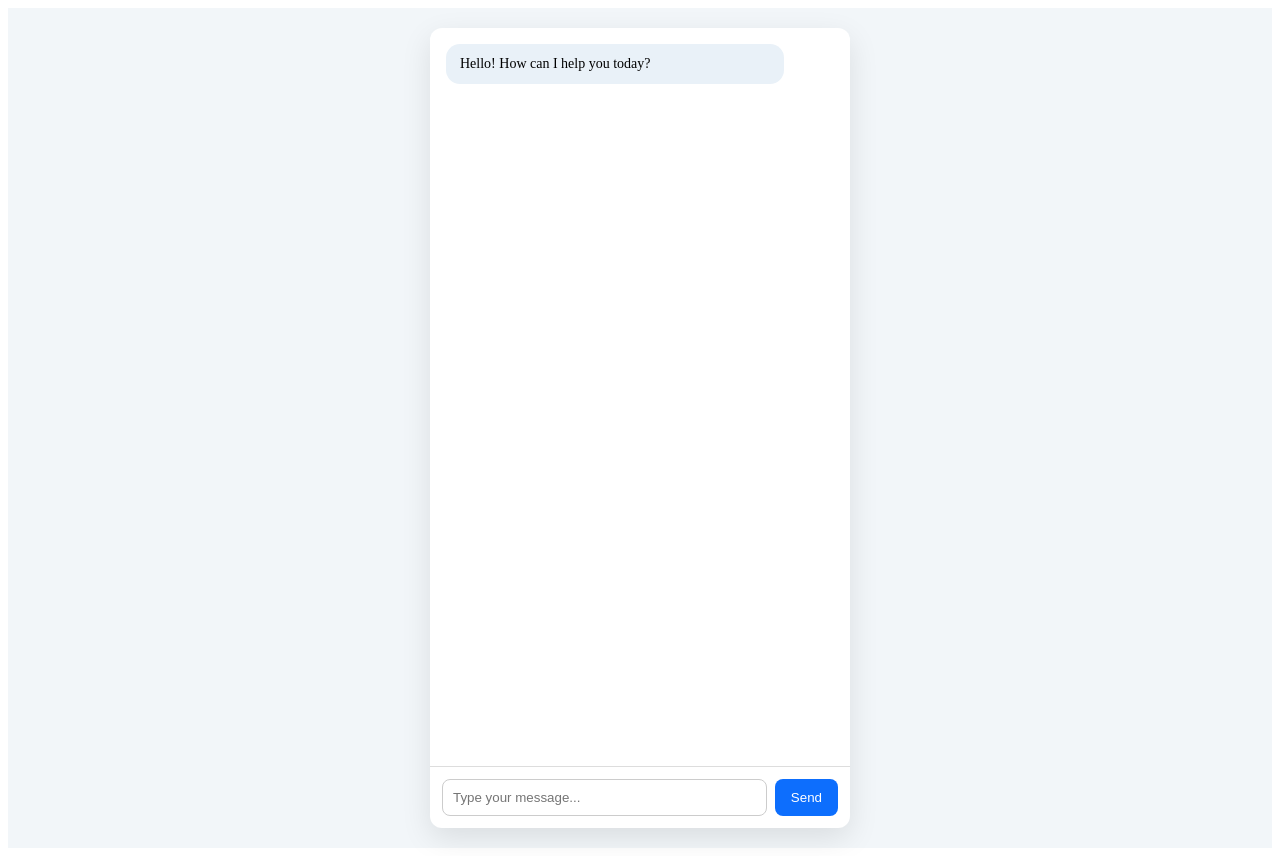
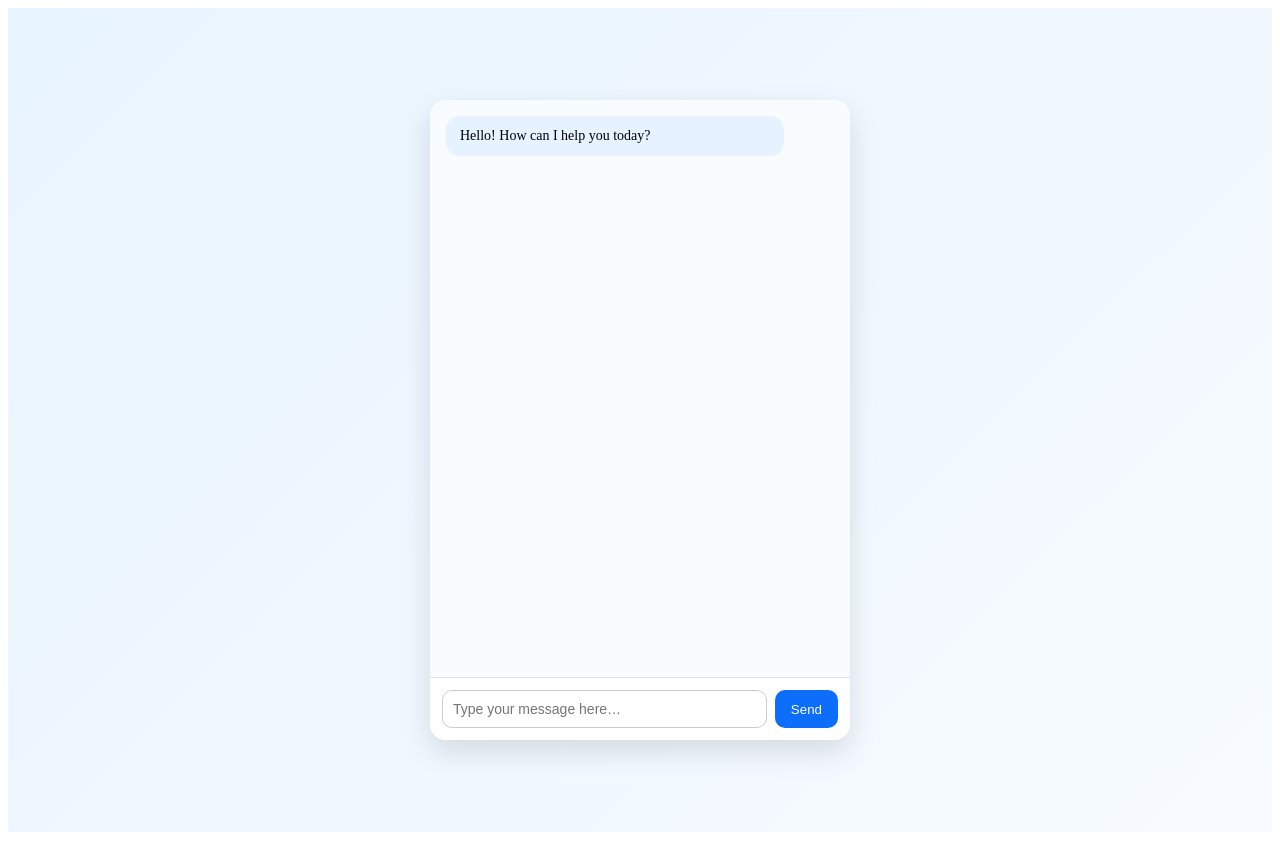
Before and after one commit to bilalali2010/hospital-chatbot, a Next.js app: page / in a window 1280 px wide. Built offline with nearby package versions, Linux system fonts and the light colour scheme.

Commit message:
Update ChatApp.jsx

```diff
--- a/app/ChatApp.jsx
+++ b/app/ChatApp.jsx
@@ -1,6 +1,6 @@
 "use client";
 
-import { useState, useEffect } from "react";
+import { useState } from "react";
 import { useSearchParams } from "next/navigation";
 
 export default function ChatApp() {
@@ -8,21 +8,15 @@ export default function ChatApp() {
   const isAdmin = searchParams.get("admin") === "1";
 
   const [messages, setMessages] = useState([
-    {
-      role: "assistant",
-      content: "Hello! How can I help you today?"
-    }
+    { role: "assistant", content: "Hello! How can I help you today?" }
   ]);
-
   const [input, setInput] = useState("");
   const [loading, setLoading] = useState(false);
-  const [knowledge, setKnowledge] = useState("");
 
   async function sendMessage() {
     if (!input.trim()) return;
 
-    const userMsg = { role: "user", content: input };
-    setMessages((prev) => [...prev, userMsg]);
+    setMessages((prev) => [...prev, { role: "user", content: input }]);
     setInput("");
     setLoading(true);
 
@@ -38,13 +32,13 @@ export default function ChatApp() {
       ...prev,
       { role: "assistant", content: data.reply }
     ]);
-
     setLoading(false);
   }
 
   return (
-    <div style={styles.wrapper}>
-      <div style={styles.chatBox}>
+    <div style={styles.page}>
+      <div style={styles.chatCard}>
+        {/* Chat messages */}
         <div style={styles.messages}>
           {messages.map((m, i) => (
             <div
@@ -67,108 +61,116 @@ export default function ChatApp() {
           )}
         </div>
 
-        <div style={styles.inputBox}>
+        {/* Input bar */}
+        <div style={styles.inputBar}>
           <input
             value={input}
             onChange={(e) => setInput(e.target.value)}
-            placeholder="Type your message..."
+            placeholder="Type your message here…"
             style={styles.input}
+            onKeyDown={(e) => e.key === "Enter" && sendMessage()}
           />
-          <button onClick={sendMessage} style={styles.button}>
+          <button onClick={sendMessage} style={styles.sendBtn}>
             Send
           </button>
         </div>
       </div>
 
       {isAdmin && (
-        <div style={styles.adminPanel}>
-          <h3>Admin Knowledge Panel</h3>
-          <p>
-            Knowledge is loaded from <b>data/hospital.json</b>
-          </p>
-          <textarea
-            value={knowledge}
-            onChange={(e) => setKnowledge(e.target.value)}
-            placeholder="Edit hospital.json in GitHub to update data"
-            style={styles.textarea}
-          />
+        <div style={styles.adminNote}>
+          <b>Admin Mode:</b>
+          Knowledge is loaded from <code>data/hospital.json</code>.
+          Edit that file and redeploy to update information.
         </div>
       )}
     </div>
   );
 }
 
+/* ---------------- STYLES ---------------- */
+
 const styles = {
-  wrapper: {
+  page: {
+    height: "100vh",
     display: "flex",
     justifyContent: "center",
-    padding: 20,
-    background: "#f2f6f9",
-    minHeight: "100vh"
+    alignItems: "center",
+    background: "linear-gradient(135deg, #e8f4ff, #f7fbff)",
+    padding: 12
   },
-  chatBox: {
+
+  chatCard: {
     width: "100%",
     maxWidth: 420,
+    height: "100%",
+    maxHeight: 640,
     background: "#ffffff",
-    borderRadius: 12,
+    borderRadius: 16,
     display: "flex",
     flexDirection: "column",
-    boxShadow: "0 10px 30px rgba(0,0,0,0.1)"
+    boxShadow: "0 12px 30px rgba(0,0,0,0.12)",
+    overflow: "hidden"
   },
+
   messages: {
     flex: 1,
     padding: 16,
-    overflowY: "auto"
+    overflowY: "auto",
+    background: "#f9fcff"
   },
+
   bubble: {
     padding: "10px 14px",
     borderRadius: 14,
     marginBottom: 10,
-    maxWidth: "80%",
     fontSize: 14,
-    lineHeight: 1.4
+    lineHeight: 1.45,
+    maxWidth: "80%"
   },
+
   userBubble: {
+    alignSelf: "flex-end",
     background: "#0d6efd",
-    color: "#fff",
-    alignSelf: "flex-end"
+    color: "#fff"
   },
+
   botBubble: {
-    background: "#e9f1f8",
-    color: "#000",
-    alignSelf: "flex-start"
+    alignSelf: "flex-start",
+    background: "#e6f2ff",
+    color: "#000"
   },
-  inputBox: {
+
+  inputBar: {
     display: "flex",
     padding: 12,
-    borderTop: "1px solid #ddd"
+    borderTop: "1px solid #e0e0e0",
+    background: "#ffffff"
   },
+
   input: {
     flex: 1,
     padding: 10,
-    borderRadius: 8,
-    border: "1px solid #ccc"
+    borderRadius: 10,
+    border: "1px solid #ccc",
+    fontSize: 14,
+    outline: "none"
   },
-  button: {
+
+  sendBtn: {
     marginLeft: 8,
     padding: "0 16px",
-    borderRadius: 8,
+    borderRadius: 10,
     border: "none",
     background: "#0d6efd",
     color: "#fff",
+    fontWeight: 500,
     cursor: "pointer"
   },
-  adminPanel: {
-    marginLeft: 20,
-    width: 300,
-    background: "#fff",
-    padding: 16,
-    borderRadius: 12,
-    boxShadow: "0 10px 30px rgba(0,0,0,0.1)"
-  },
-  textarea: {
-    width: "100%",
-    height: 200,
-    marginTop: 10
+
+  adminNote: {
+    marginTop: 10,
+    fontSize: 12,
+    color: "#444",
+    textAlign: "center"
   }
 };
```
